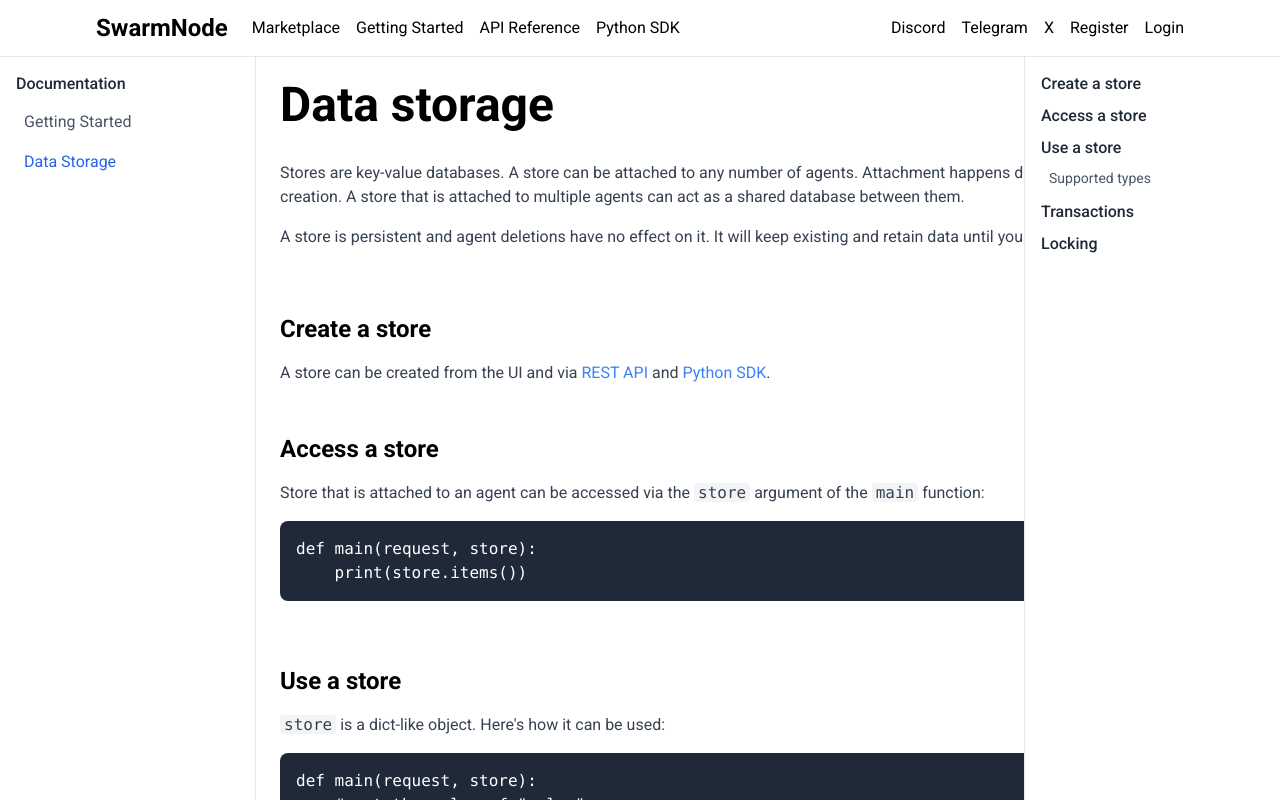
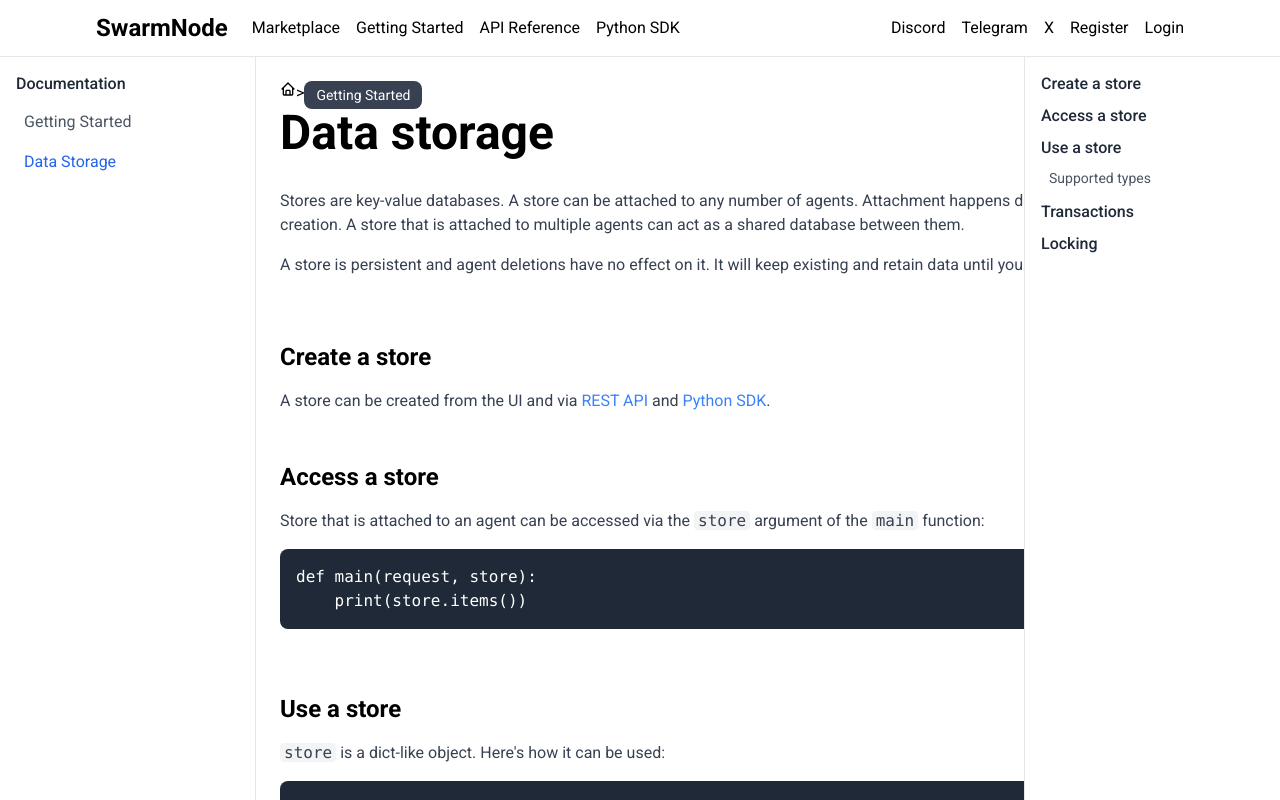
Before and after one commit to ashokumpqurilo/crypto-website, a React (Vite) app: page /data-storage in a window 1280 px wide. Shown: the top 800 px of the page. Built offline with nearby package versions, Linux system fonts and the light colour scheme.

Commit message:
pythonsdk create some pages

```diff
--- a/src/components/getStart/DataStorage/Intro.jsx
+++ b/src/components/getStart/DataStorage/Intro.jsx
@@ -1,8 +1,14 @@
 import React from 'react'
+import Breadcrumb from '../../../common/breadcrumb'
+import { BiHome } from 'react-icons/bi'
 
 const Intro = () => {
   return (
     <div  className="bg-white p-6 " id="data-storage">
+      <div className='flex'>
+      <BiHome />
+      {">"} <Breadcrumb title={"Getting Started"} />
+      </div>
       <h2 className="text-5xl font-bold mb-8">Data storage</h2>
 
       <p className="mb-4 text-gray-700">
--- a/src/pages/GettingStarted.jsx
+++ b/src/pages/GettingStarted.jsx
@@ -13,15 +13,14 @@ import Payload from "../components/getStart/GettiingStarted/Payload";
 import Logging from "../components/getStart/GettiingStarted/Logging";
 import ReturnValueSection from "../components/getStart/GettiingStarted/ReturnValueSection";
 import Headerdocument from "../common/Headerdocument";
-import Header from "../home/Header";
+import Header from "../components/Layout/Header";
 
 const GettingStarted = () => {
   return (
     <>
     {/* <Headerdocument /> */}
+      <Header/>
     <div className="w-full flex h-full">
-    <Header/>
-
       <GettingStartedSidebar />
       <main className="flex-1 ml-64 mr-64">
         <IntroSection />
```
